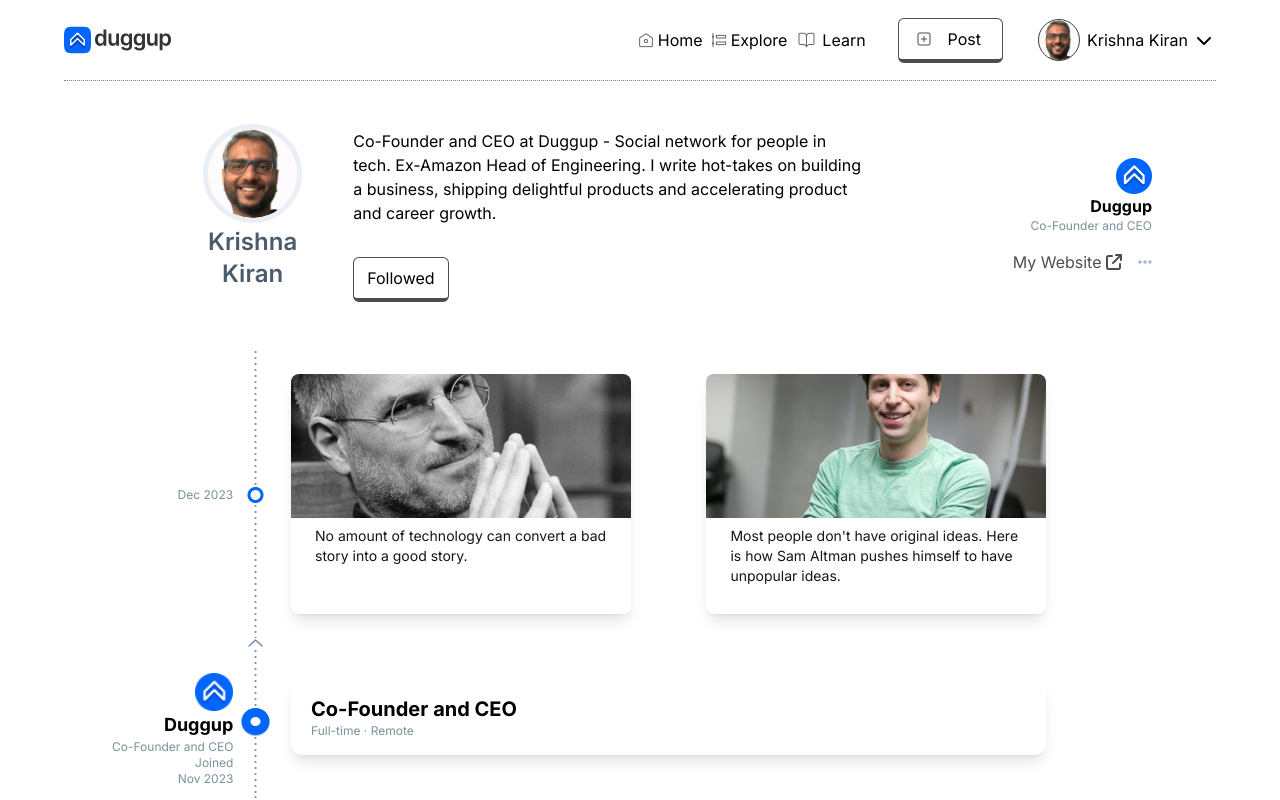
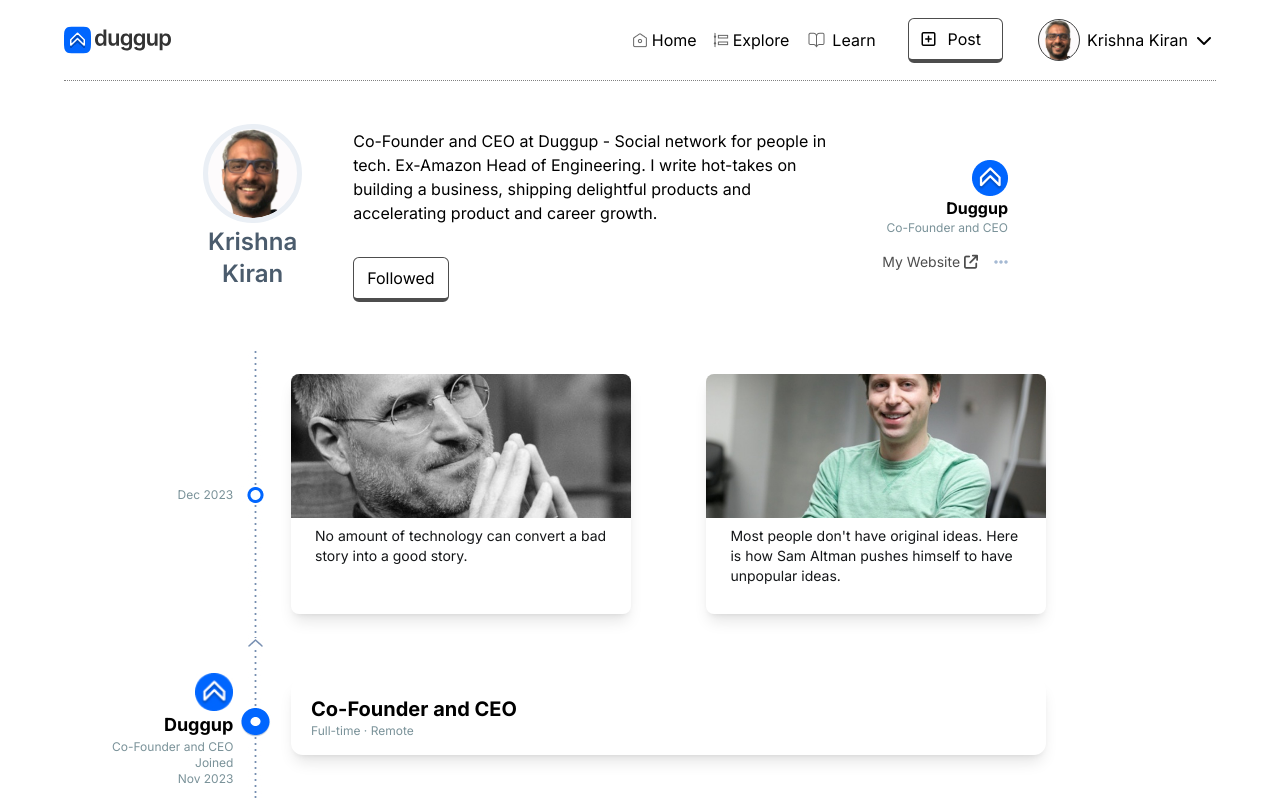
Before and after one commit to iamalhera/duggup-profile-asssessment, a SvelteKit app: page / in a window 1280 px wide. Shown: the top 800 px of the page. Built offline with nearby package versions, Linux system fonts and the light colour scheme.

Commit message:
fix: added fixed navbar and added custom scrollbar

```diff
--- a/src/app.css
+++ b/src/app.css
@@ -32,3 +32,23 @@
     border-radius: 6px;
     border-bottom: 4px solid #003A91;
 }
+
+/* custom scrollbar */
+::-webkit-scrollbar {
+    width: 20px;
+  }
+
+  ::-webkit-scrollbar-track {
+    background-color: transparent;
+  }
+
+  ::-webkit-scrollbar-thumb {
+    background-color: #d6dee1;
+    border-radius: 20px;
+    border: 6px solid transparent;
+    background-clip: content-box;
+  }
+
+  ::-webkit-scrollbar-thumb:hover {
+    background-color: #a8bbbf;
+  }
--- a/src/components/Header.svelte
+++ b/src/components/Header.svelte
@@ -1,13 +1,11 @@
 <script>
     import CTA from "./CTA.svelte";
-    import Hero from "./Hero.svelte";
-
 </script>
-<div>
+<div class="sticky top-0 z-10 bg-white opacity-100">
     <div class="flex flex-row justify-between items-center py-4">
         <img src="/assets/duggup_logo.svg" alt="duggup logo" >
         <div class="flex items-center justify-center gap-2 md:gap-8 ">
-            <div class="gap-2 hidden md:flex">
+            <div class="gap-2 lg:gap-4 hidden md:flex">
                 <div id="home" class="flex items-center justify-center cursor-pointer gap-1">
                     <img class="object-none" src="/assets/home_icon.jpg" alt="home">
                     <span>Home</span>
@@ -22,8 +20,8 @@
                 </div>
             </div>
             <CTA>
-                <div class="flex gap-3" >
-                    <img src="/assets/post_icon.jpg" alt="Post button icon">
+                <div class="flex gap-3 items-center" >
+                    <i class="fa-regular fa-square-plus"></i>
                     <span class="pr-2">Post</span>
                 </div>
             </CTA>
@@ -36,5 +34,4 @@
         </div>
     </div>
     <hr class="dotted-line">
-    <Hero />
 </div>
--- a/src/components/Hero.svelte
+++ b/src/components/Hero.svelte
@@ -12,7 +12,7 @@
             <p class="pt-2 text-lg md:text-2xl text-start md:text-center text-[#4B5C6D] font-[600]">Krishna Kiran</p>
         </div>
         <div>
-            <p class="text-wrap md:w-[80%] mb-8"> Co-Founder and CEO at Duggup - Social network for people in tech. Ex-Amazon Head of Engineering. I write hot-takes on building a business, shipping delightful products and accelerating product and career growth.</p>
+            <p class="text-wrap md:w-[100%] mb-8"> Co-Founder and CEO at Duggup - Social network for people in tech. Ex-Amazon Head of Engineering. I write hot-takes on building a business, shipping delightful products and accelerating product and career growth.</p>
             <button on:click={toggleSwitch}>
             <CTA  hover={true}>
                     {followState ? "Follow": "Followed"}
@@ -20,15 +20,15 @@
             </button>
         </div>
     </div>
-    <div class="min-w-40 flex flex-col items-end md:relative absolute md:top-0 md:left-0 top-16 right-10 ">
+    <div class="min-w-40 flex flex-col items-end md:relative absolute md:top-0 md:left-0 top-16 right-10 lg:mr-36 ">
         <div class="flex flex-col items-end">
             <img src="/assets/duggup_logo.jpg" alt="dugg up logo">
             <p class="font-bold">Duggup</p>
             <p class="font-normal text-[#7A9299] text-xs">Co-Founder and CEO</p>
         </div>
         <div class="flex items-center gap-4 pt-4">
-            <a class="font-sm font-normal text-[#4D4D4D] " href="https://gentleshah.netlify.app" target="_blank">My Website <i class="fa-solid fa-arrow-up-right-from-square"></i></a>
-            <i class="fa-solid fa-ellipsis text-[#A5B9D3]"></i>
+            <a class="text-sm font-normal text-[#4D4D4D] " href="https://duggup.com/" target="_blank">My Website <i class="fa-solid fa-arrow-up-right-from-square"></i></a>
+            <i class="fa-solid fa-ellipsis text-[#A5B9D3] cursor-pointer"></i>
         </div>
     </div>
 </div>
--- a/src/components/MainContent.svelte
+++ b/src/components/MainContent.svelte
@@ -1,15 +1,13 @@
 <script>
 
 </script>
-<main class="flex flex-col w-full  items-start md:items-center mx-auto mb-20">
-    <!-- <div class="relative flex items-start"> -->
-
+<main class="flex flex-col w-full  items-start md:items-center mx-auto mb-20 relative z-3">
         <div class="section relative flex ml-auto md:mr-auto md:ml-44  md:w-[70%] w-[90%]">
             <div class="absolute text-xs text-[#7A9299] top-[47.5%] md:left-[-3.9rem] left-[-3.15rem]">Dec 2023</div>
             <img class="object-none" src="/assets/bar_plain.jpg" alt="plain bar">
             <div class="ml-5 w-full  my-auto flex justify-between items-center">
                 <!-- card one -->
-                <div class="w-[45%] h-64 md:h-60 rounded-lg shadow-lg" >
+                <div class="w-[45%] h-64 md:h-60 rounded-lg shadow-lg cursor-pointer" >
                     <div class="overflow-auto">
                         <img class="object-cover h-36 w-full rounded-t-lg" src="/assets/blog_img_1.jpg" alt="blog 1">
                     </div>
@@ -17,8 +15,8 @@
                         <p class="text-xs lg:text-sm text-[#141618]">No amount of technology can convert a bad story into a good story.</p>
                     </div>
                 </div>
-                <!-- card two KKKKKKKKKKKKKKKKKKKKKKKKKKKKKKKKKKKKKKKKKKKKKKKKKKKKKKKKKKKKKKK -->
-                <div class="w-[45%] h-64 md:h-60 rounded-lg shadow-lg" >
+                <!-- card two  -->
+                <div class="w-[45%] h-64 md:h-60 rounded-lg shadow-lg cursor-pointer" >
                     <div class="overflow-auto">
                         <img class="object-cover h-36 w-full rounded-t-lg" src="/assets/blog_img_2.jpg" alt="blog 2">
                     </div>
@@ -49,7 +47,7 @@
             <img class="object-none" src="/assets/bar_plain.jpg" alt="plain bar">
             <div class="ml-5 w-full  my-auto flex justify-between items-center">
                 <!-- card three -->
-                <div class="w-[45%] h-64 md:h-60 rounded-lg shadow-lg" >
+                <div class="w-[45%] h-64 md:h-60 rounded-lg shadow-lg cursor-pointer" >
                     <div class="overflow-auto">
                         <img class="object-cover h-36 w-full rounded-t-lg" src="/assets/blog_img_3.jpg" alt="blog 3">
                     </div>
@@ -58,7 +56,7 @@
                     </div>
                 </div>
                 <!-- card four -->
-                <div class="w-[45%] h-64 md:h-60 rounded-lg shadow-lg" >
+                <div class="w-[45%] h-64 md:h-60 rounded-lg shadow-lg cursor-pointer" >
                     <div class="overflow-auto">
                         <img class="object-cover h-36 w-full rounded-t-lg" src="/assets/blog_img_4.png" alt="blog 4">
                     </div>
@@ -83,5 +81,4 @@
                 <div class="text-[#7A9299] text-xs">Full-time</div>
             </div>
         </div>
-    <!-- </div> -->
 </main>
--- a/src/components/ProfilePage.svelte
+++ b/src/components/ProfilePage.svelte
@@ -1,5 +1,6 @@
 <script>
     import Header from "./Header.svelte";
+    import Hero from "./Hero.svelte";
     import MainContent from "./MainContent.svelte";
     import SectionWrapper from "./SectionWrapper.svelte";
 
@@ -7,5 +8,6 @@
 </script>
 <SectionWrapper>
     <Header />
+    <Hero />
     <MainContent />
 </SectionWrapper>
--- a/src/components/SectionWrapper.svelte
+++ b/src/components/SectionWrapper.svelte
@@ -1,5 +1,5 @@
 <section class={"min-h-screen flex flex-col px-2 md:px-16"}>
-    <div class="flex flex-col flex-1 max-w-[1400px] mx-auto w-full">
+    <div class="flex flex-col flex-1 max-w-[1400px] mx-auto w-full relative">
         <slot />
     </div>
 </section>
--- a/src/routes/+page.svelte
+++ b/src/routes/+page.svelte
@@ -2,6 +2,6 @@
     import ProfilePage from "../components/ProfilePage.svelte";
 
 </script>
-<main>
+<main class="relative overflow-auto">
     <ProfilePage />
 </main>
```
